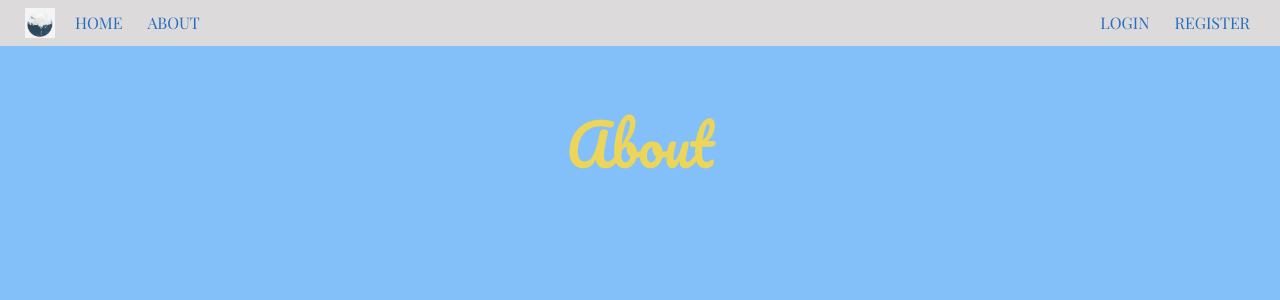
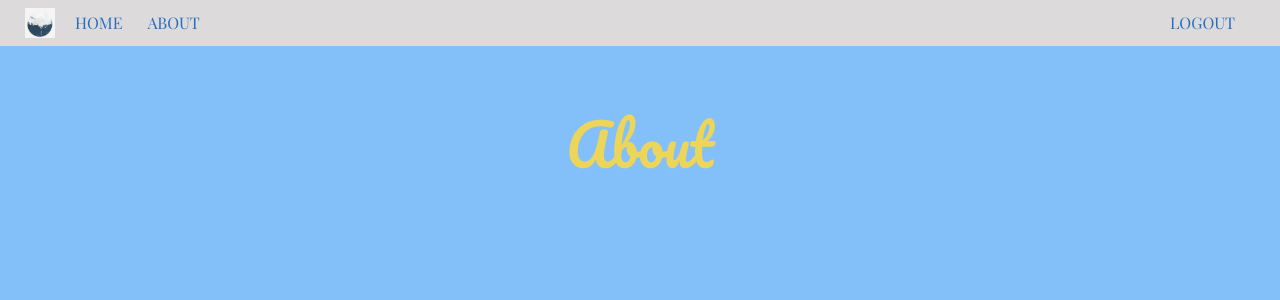
Before and after one commit to Brezita/cfg-final-project, a Flask app: page /about in a window 1280 px wide. Shown: the top 300 px of the page. Run offline with Flask 2, Linux system fonts and the light colour scheme; a user stored in the database is signed in; parts of the project's set-up code (start-up, migrations or seed data) failed here and were passed over; some libraries are stand-ins or nearby versions.

Commit message:
updating the base layout
adding in conditional statement that if the user is logged in, a log out button is displayed instead

```diff
--- a/website/templates/layout.html
+++ b/website/templates/layout.html
@@ -38,8 +38,13 @@
           </div>
           <!-- Navbar Right Side -->
           <div class="navbar-nav">
-            <a class="nav-item nav-link mr-4" href="{{url_for('auth.login')}}">LOGIN</a>
-            <a class="nav-item nav-link" href="{{url_for('auth.register')}}">REGISTER</a>
+            <!-- checks if the user is logged in, if they are will display logout button  -->
+            {% if current_user.is_authenticated %}
+              <a class="nav-item nav-link mr-4" href="{{url_for('auth.logout')}}">LOGOUT</a>
+            {% else %}
+              <a class="nav-item nav-link mr-4" href="{{url_for('auth.login')}}">LOGIN</a>
+              <a class="nav-item nav-link" href="{{url_for('auth.register')}}">REGISTER</a>
+            {% endif %}
           </div>
         </div>
       </div>
```
